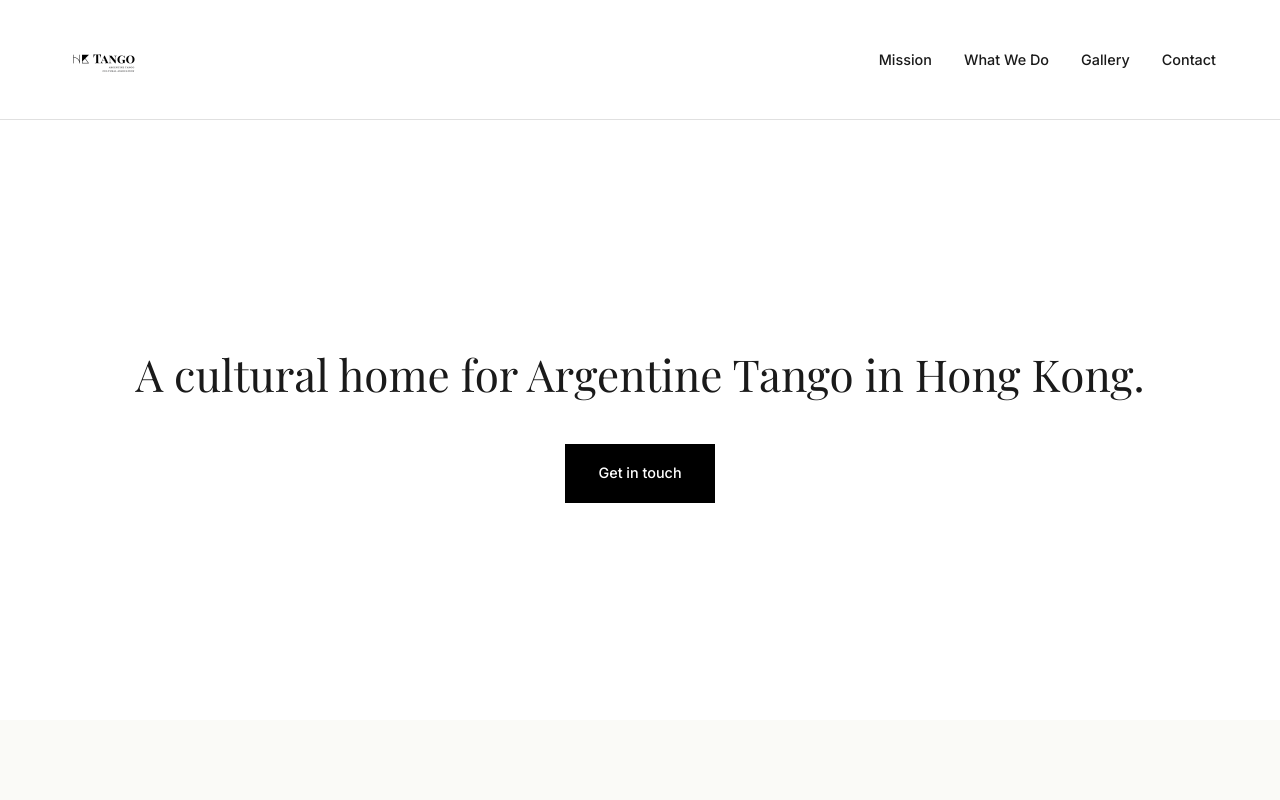
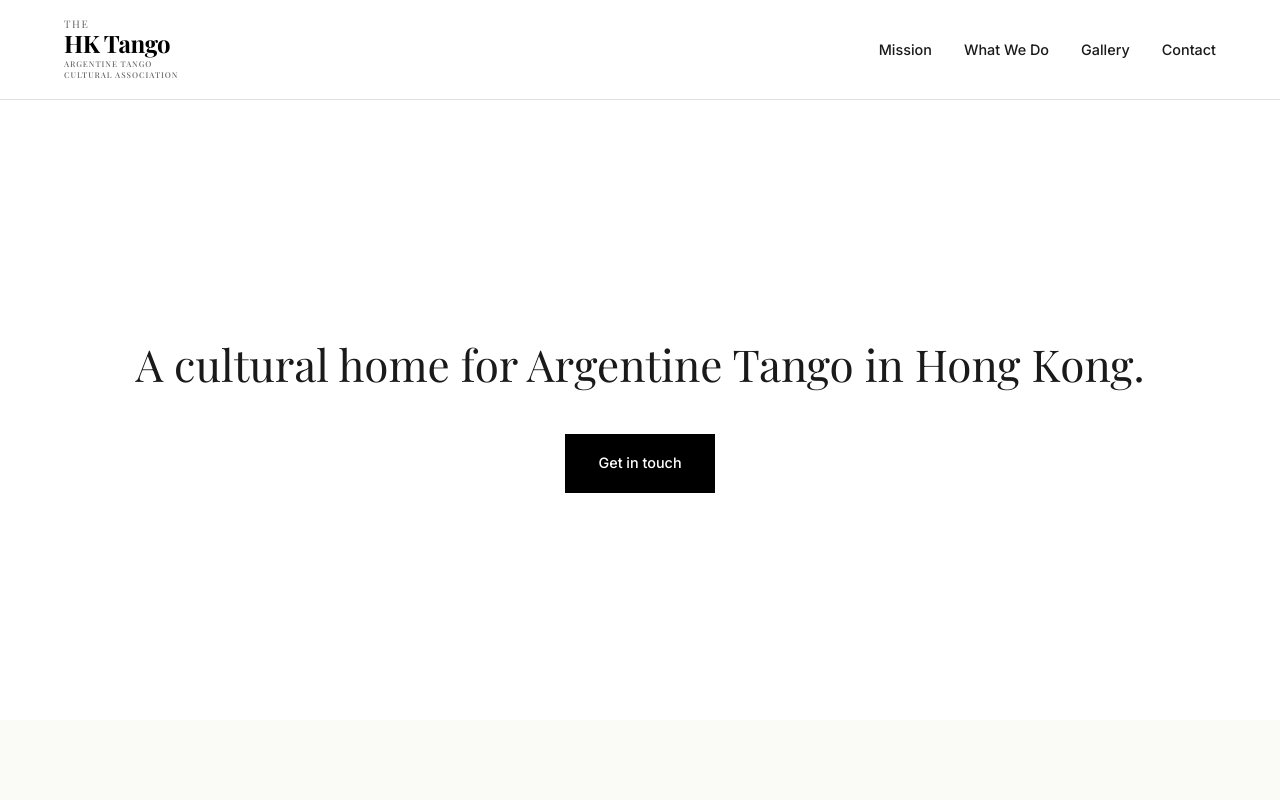
Before and after one commit to tortireloaded/hktango, a plain HTML site: page index.html in a window 1280 px wide. Shown: the top 800 px of the page. Drawn offline with nearby package versions, Linux system fonts and the light colour scheme.

Commit message:
Revert logo to v1 typographic recreation (DS feedback: prefer text-based for now)

```diff
--- a/index.html
+++ b/index.html
@@ -14,12 +14,9 @@
     <header class="site-header">
         <div class="container">
             <a href="/" class="logo" aria-label="HK Tango - Home">
-                <img src="assets/logo-v2.jpg" alt="Hong Kong Argentine Tango Cultural Association" class="logo-image" onerror="this.style.display='none'; this.nextElementSibling.style.display='flex';">
-                <span class="logo-fallback">
-                    <span class="logo-the">The</span>
-                    <span class="logo-main">HK Tango</span>
-                    <span class="logo-subtitle">ARGENTINE TANGO<br>CULTURAL ASSOCIATION</span>
-                </span>
+                <span class="logo-the">The</span>
+                <span class="logo-main">HK Tango</span>
+                <span class="logo-subtitle">ARGENTINE TANGO<br>CULTURAL ASSOCIATION</span>
             </a>
             <button class="nav-toggle" aria-label="Toggle navigation" aria-expanded="false">
                 <span class="nav-toggle-bar"></span>
--- a/style.css
+++ b/style.css
@@ -31,7 +31,7 @@
 
     /* Layout */
     --max-width: 1200px;
-    --header-height: 100px;
+    --header-height: 80px;
 
     /* Transitions */
     --transition-fast: 0.2s ease;
@@ -153,31 +153,11 @@ p:last-child {
 
 /* Logo */
 .logo {
-    display: inline-flex;
-    align-items: center;
+    display: flex;
+    flex-direction: column;
+    font-family: var(--font-display);
     text-decoration: none;
     line-height: 1;
-}
-
-.logo-image {
-    display: block;
-    height: 80px;
-    width: auto;
-    max-width: 280px;
-    object-fit: contain;
-}
-
-@media (max-width: 767px) {
-    .logo-image {
-        height: 64px;
-        max-width: 220px;
-    }
-}
-
-.logo-fallback {
-    display: none;
-    flex-direction: column;
-    font-family: var(--font-display);
 }
 
 .logo-the {
@@ -530,7 +510,7 @@ p:last-child {
    -------------------------------------------------------------------------- */
 @media (min-width: 1280px) {
     :root {
-        --header-height: 120px;
+        --header-height: 100px;
     }
 
     h1 {
```
